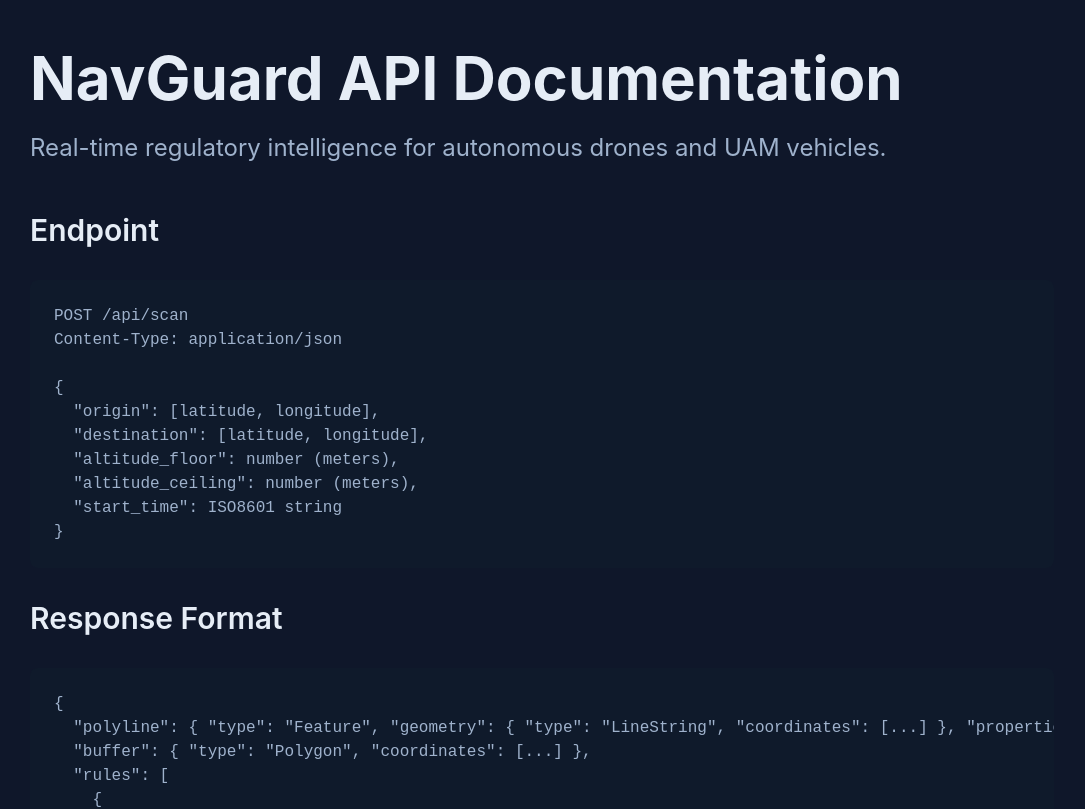
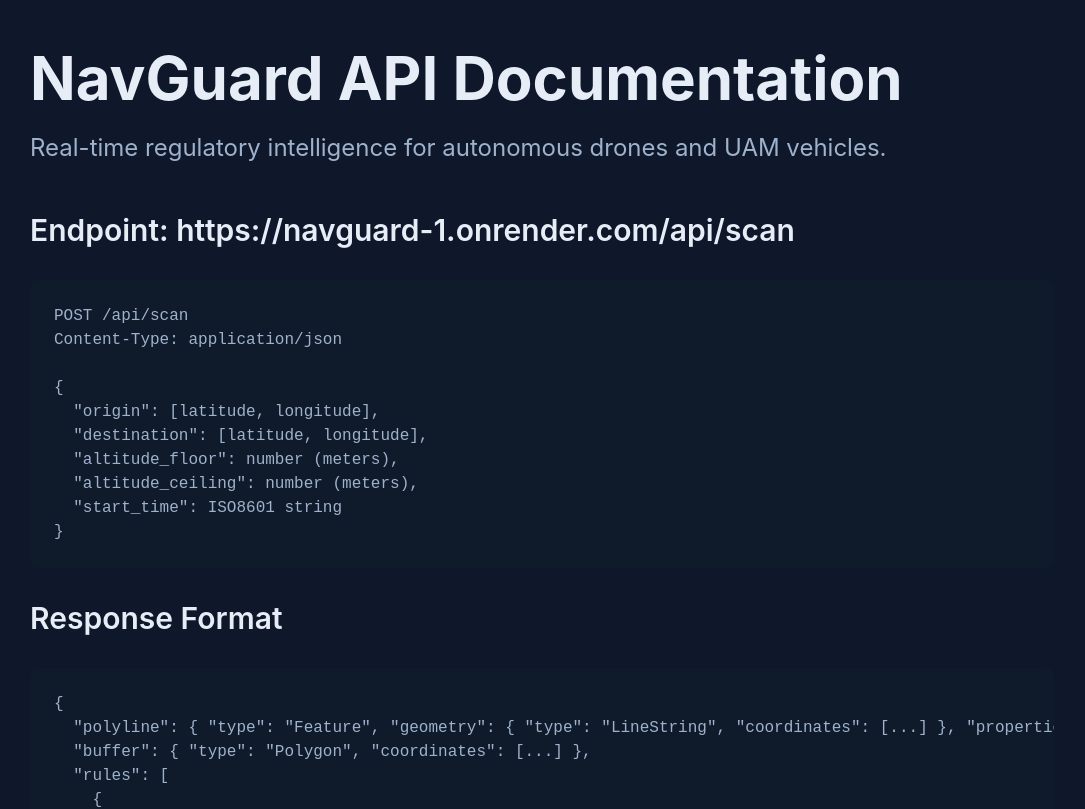
Before and after one commit to Vitoraos/NavGuard, a Next.js app in the folder Landing_Page/: page /docs in a window 1280 px wide. Shown: the top 809 px of the page, without its empty margins (18-1103 px from the left). Built offline with nearby package versions, Linux system fonts and the light colour scheme.

Commit message:
Update docs.tsx

```diff
--- a/Landing_Page/pages/docs.tsx
+++ b/Landing_Page/pages/docs.tsx
@@ -17,7 +17,7 @@
         </p>
 
         <section className="max-w-5xl space-y-8">
-          <h2 className="text-3xl font-semibold mb-4">Endpoint</h2>
+          <h2 className="text-3xl font-semibold mb-4">Endpoint: https://navguard-1.onrender.com/api/scan</h2>
           <pre className="bg-[#0F1A2B] p-6 rounded-lg overflow-x-auto text-textSecondary font-mono">
 {`POST /api/scan
 Content-Type: application/json
```
